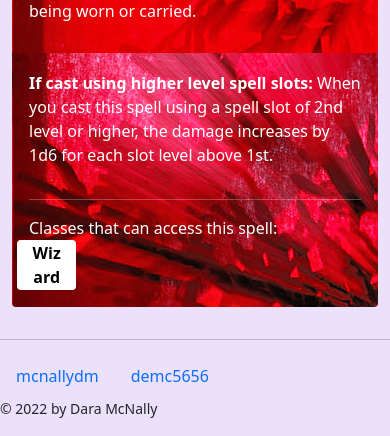
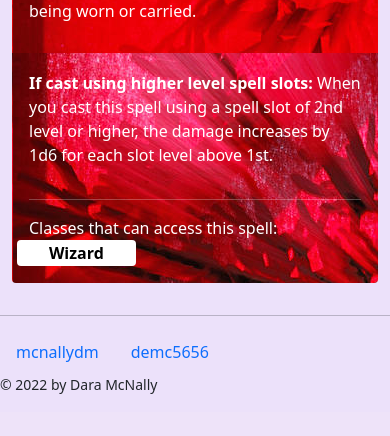
Before and after one commit to mcnallydm/InternetProgrammingFinalProject, a Django app: a page that uses ipfinal/app/templates/spell_detail.html in a window 390 px wide. Shown: the part 766-1202 px from the top of the page. After the commit the page ends 1160 px from the top, so only its background shows below. Run offline with Django 4.2, Linux system fonts and the light colour scheme; data comes from the database, SQL or seed files in the repository; some libraries are stand-ins or nearby versions.

Commit message:
fixed class columns?

```diff
--- a/ipfinal/app/templates/spell_detail.html
+++ b/ipfinal/app/templates/spell_detail.html
@@ -75,7 +75,7 @@
                     <div class="row">
                         <div class="col-xl-3 col-lg-4 col-md-5 col-sm-7">Classes that can access this spell:</div>
                         {% for cls in v_spell.char_class.all %}
-                            <div class="card col-lg-1 col-md-2 col-2 text-center" style="color:black;">
+                            <div class="card col-lg-1 col-md-2 col-sm-3 col-4 text-center" style="color:black;">
                                 <strong>{{cls.name}}</strong>
                             </div>
                         {% endfor %}
```
